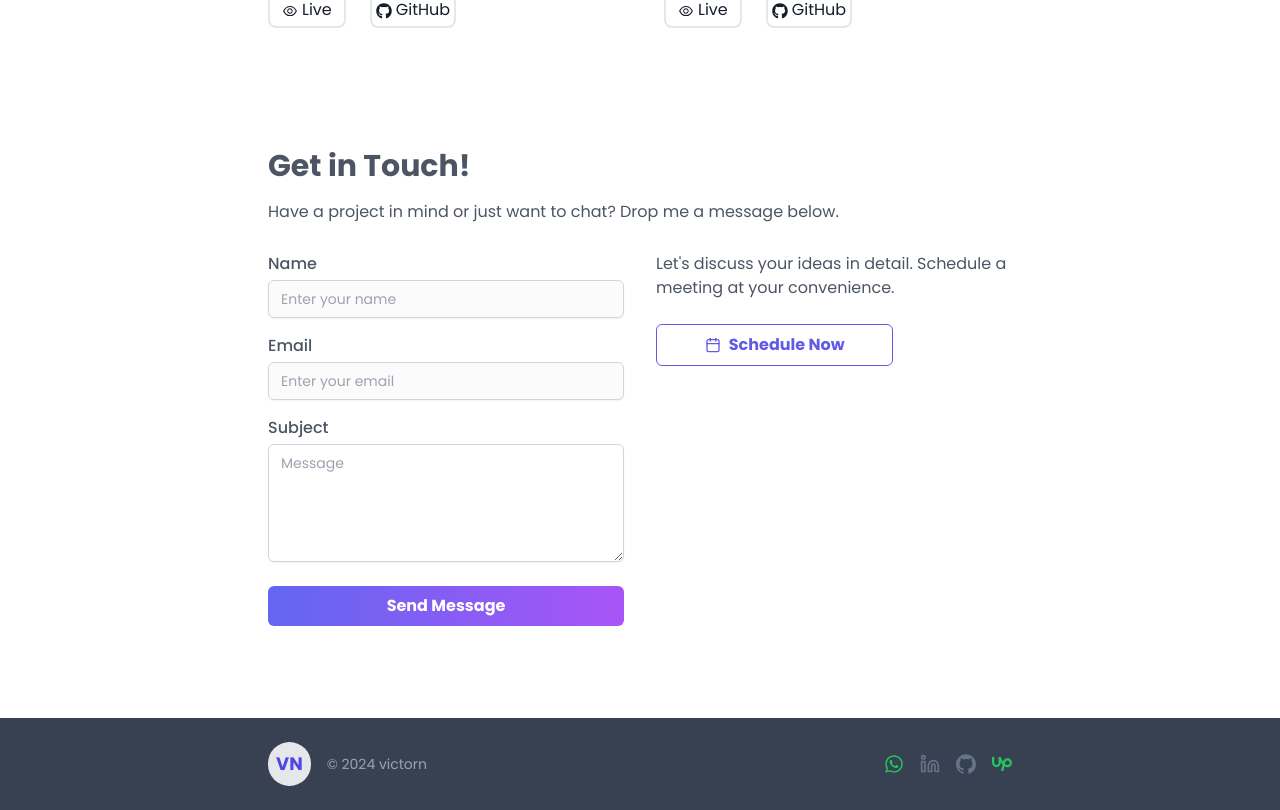
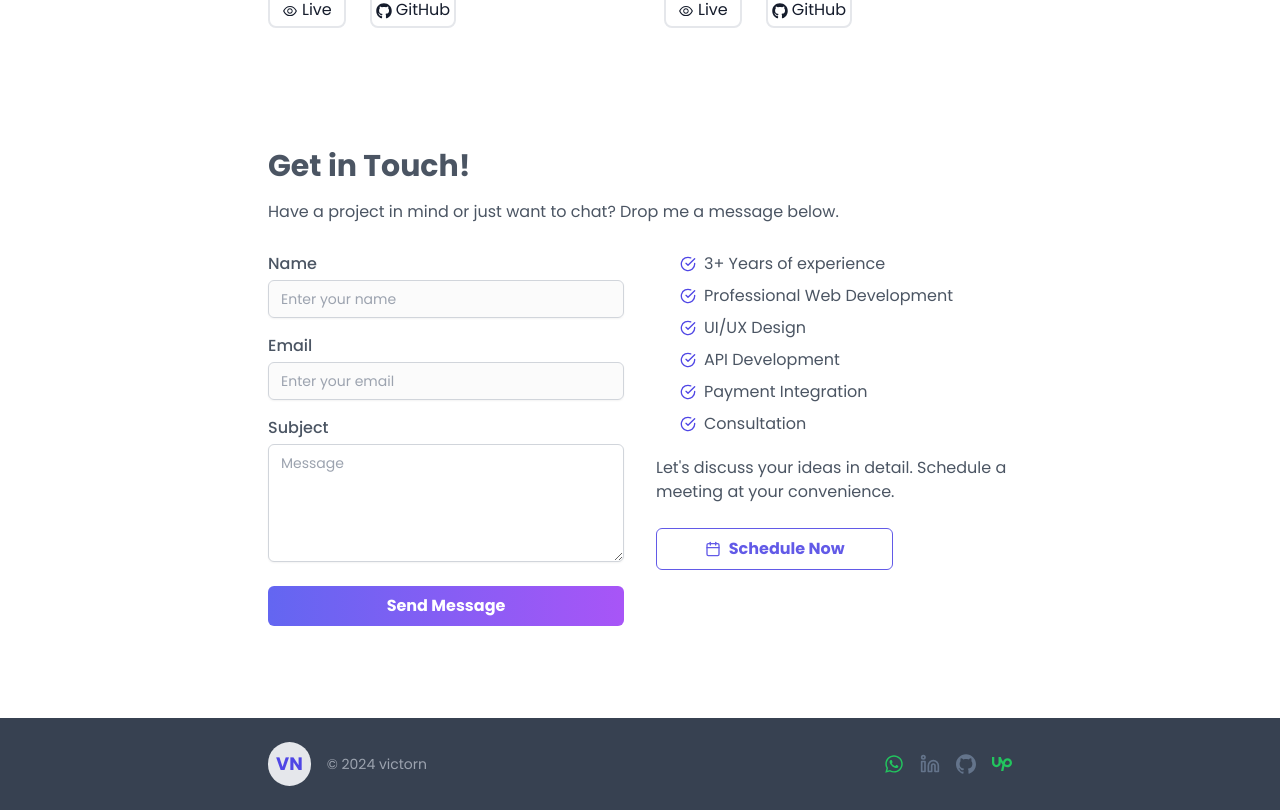
Before and after one commit to tchamp295/portfolio, a Next.js app: page / in a window 1280 px wide. Shown: the part 3394-4204 px from the top of the page. Built offline with nearby package versions, Linux system fonts and the light colour scheme; a web font is replaced by a local one.

Commit message:
refining ui

```diff
--- a/src/components/ContactSection.jsx
+++ b/src/components/ContactSection.jsx
@@ -2,7 +2,7 @@
 import React, { useState } from "react";
 import Calendly from "@/utils/Calendly";
 import { InlineWidget } from "react-calendly";
-import { FiCalendar } from "react-icons/fi";
+import { FiCalendar, FiCheckCircle } from "react-icons/fi";
 const ContactSection = () => {
   const [emailSubmitted, setEmailSubmitted] = useState(false);
   const [showCalendly, setShowCalendly] = useState(false);
@@ -71,8 +71,36 @@ const ContactSection = () => {
           </form>
         </div>
         <div className="flex flex-col">
+          <div className="pl-6 mb-3 text-sm md:text-base text-gray-600">
+
+            <div className="flex items-center mb-2">
+              <FiCheckCircle className="text-indigo-600 mr-2" />
+              <span>3+ Years of experience</span>
+            </div>
+            <div className="flex items-center mb-2">
+              <FiCheckCircle className="text-indigo-600 mr-2" />
+              <span>Professional Web Development</span>
+            </div>
+            <div className="flex items-center mb-2">
+              <FiCheckCircle className="text-indigo-600 mr-2" />
+              <span>UI/UX Design</span>
+            </div>{" "}
+            <div className="flex items-center mb-2">
+              <FiCheckCircle className="text-indigo-600 mr-2" />
+              <span>API Development</span>
+            </div>
+            <div className="flex items-center mb-2">
+              <FiCheckCircle className="text-indigo-600 mr-2" />
+              <span>Payment Integration</span>
+            </div>
+            <div className="flex items-center mb-2">
+              <FiCheckCircle className="text-indigo-600 mr-2" />
+              <span>Consultation</span>
+            </div>
+          </div>
           <p className="text-sm md:text-base text-gray-600 mb-6">
-        Let&apos;s discuss your ideas in detail. Schedule a meeting at your convenience.
+            Let&apos;s discuss your ideas in detail. Schedule a meeting at your
+            convenience.
           </p>
           <button
             onClick={handleScheduleMeeting}
```
Lines whose indentation alone changed are shown as unchanged.
